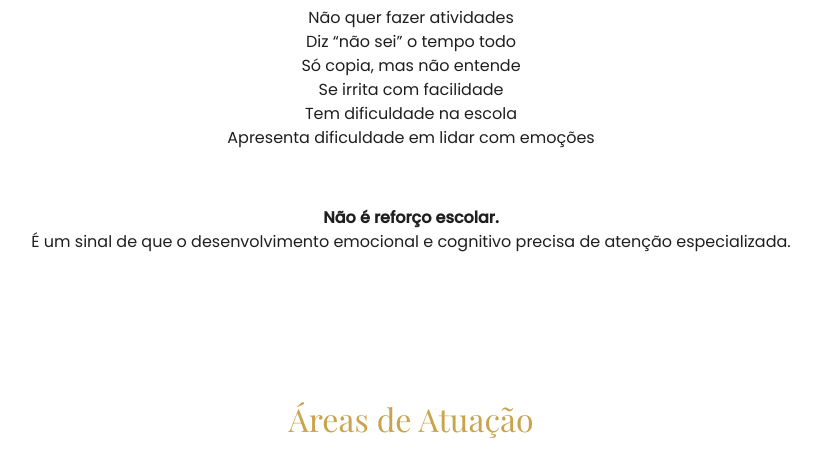
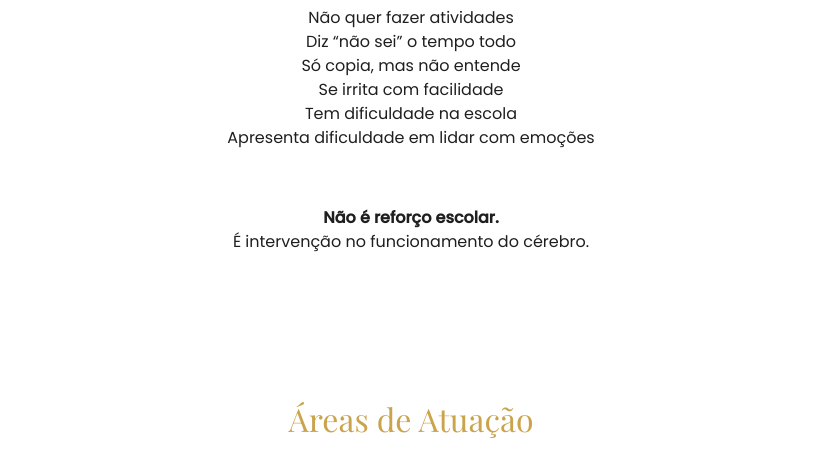
Before and after one commit to dudumilan/espacointernamente, a Django app: page / in a window 1280 px wide. Shown: the part 880-1330 px from the top of the page, without its empty margins (229-1050 px from the left). Run offline with Django 5.2, Linux system fonts and the light colour scheme.

Commit message:
Update index.html

```diff
--- a/core/templates/core/index.html
+++ b/core/templates/core/index.html
@@ -58,8 +58,7 @@
 </section>
 <p style="text-align:center; padding-bottom:40px;">
     <strong>Não é reforço escolar.</strong><br>
-    É um sinal de que o desenvolvimento emocional e cognitivo precisa de atenção especializada.
-</p>
+   É intervenção no funcionamento do cérebro.
 <section id="atuacao">
 <div class="container">
     <div class="section-title">
```
